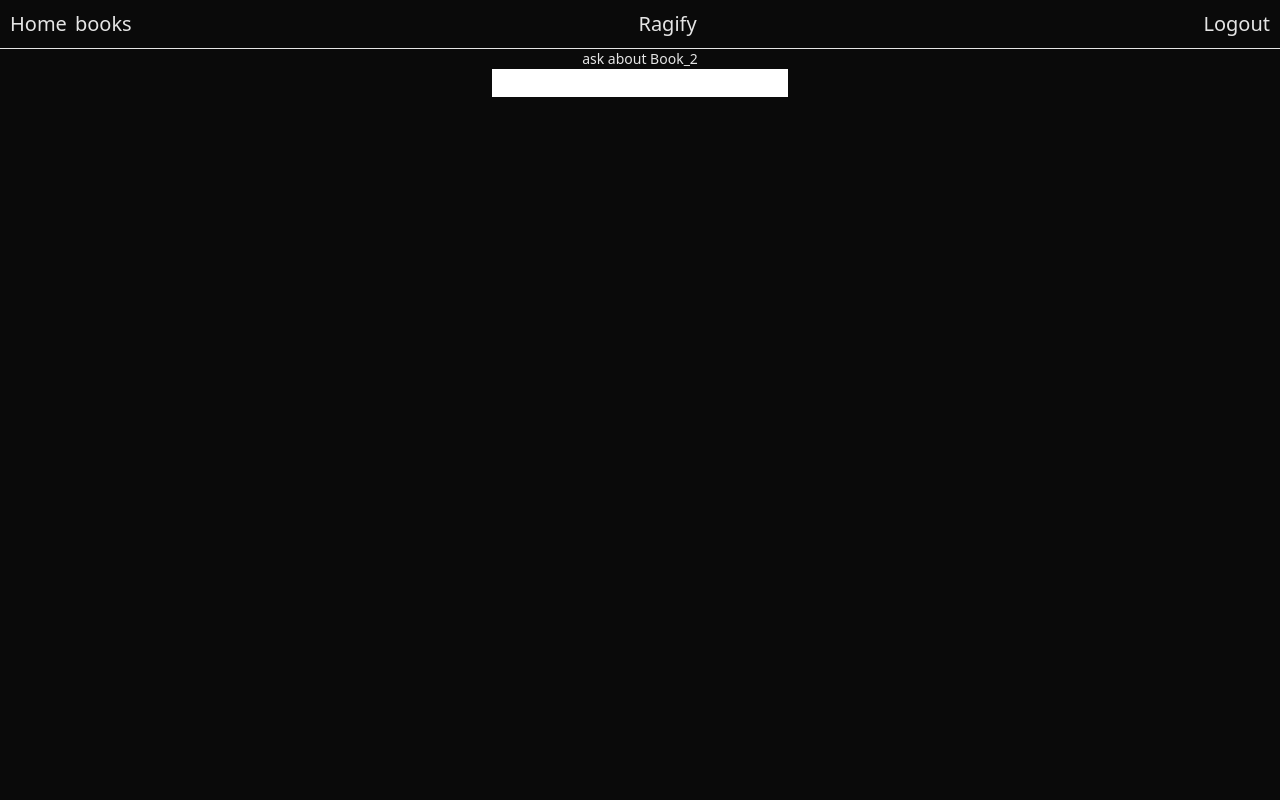
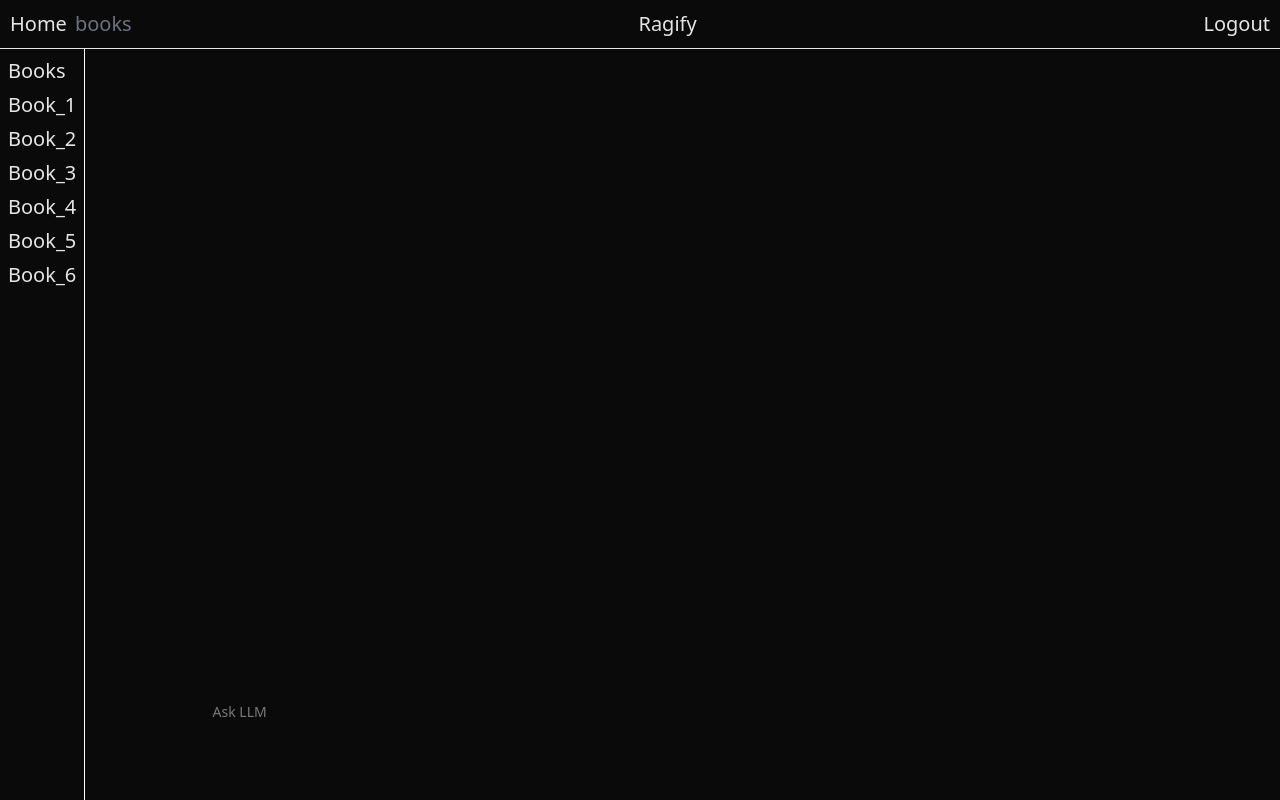
Before and after one commit to baboshi02/FILE_RAG, a React (Vite) app in the folder client/: page /books/Book_2 in a window 1280 px wide. Built offline with nearby package versions, Linux system fonts and the light colour scheme.

Commit message:
Added Basic Structure for llm and added books sidebar and fixed colour routing bug

```diff
--- /dev/null
+++ b/client/src/components/BooksSideBar.tsx
@@ -0,0 +1,17 @@
+import { Link } from "react-router";
+
+const BooksSideBar = () => {
+  return (
+    <div className="hidden sm:flex flex-col p-2 justify-start space-y-1.5 border-r border-r-white items-start">
+      <h3 className="">Books</h3>
+      <Link to={"/books/book_1"}>Book_1</Link>
+      <Link to={"/books/Book_2"}>Book_2</Link>
+      <Link to={"/books/Book_3"}>Book_3</Link>
+      <Link to={"/books/Book_4"}>Book_4</Link>
+      <Link to={"/books/Book_5"}>Book_5</Link>
+      <Link to={"/books/Book_6"}>Book_6</Link>
+    </div>
+  );
+};
+
+export default BooksSideBar;
--- a/client/src/components/TopBar.tsx
+++ b/client/src/components/TopBar.tsx
@@ -9,6 +9,7 @@
   { name: "Home", url: "/" },
   { name: "books", url: "/books" },
 ];
+//TODO: Add Text Area For returned text from llm
 const TopBar = () => {
   const location = useLocation();
   const pathName = location.pathname;
@@ -17,7 +18,13 @@
       <div className="space-x-2">
         {routes.map((route) => (
           <Link
-            className={pathName == route.url ? "text-gray-500" : ""}
+            className={
+              pathName == route.url && pathName == "/"
+                ? "text-gray-500"
+                : pathName.startsWith("/books") && route.url == "/books"
+                  ? "text-gray-500"
+                  : ""
+            }
             to={route.url}
           >
             {route.name}
--- a/client/src/main.tsx
+++ b/client/src/main.tsx
@@ -8,6 +8,7 @@
 import Main from "./pages/Main.tsx";
 import AskingLLM from "./pages/AskingLLM.tsx";
 import SignIn from "./pages/SignIn.tsx";
+import BooksLayout from "./pages/BooksLayout.tsx";
 
 createRoot(document.getElementById("root")!).render(
   <StrictMode>
@@ -16,8 +17,10 @@
         <Routes>
           <Route element={<App />}>
             <Route index element={<Main />} />
-            <Route path="/books" element={<Books />} />
-            <Route path="/books/:book_id" element={<AskingLLM />} />
+            <Route element={<BooksLayout />}>
+              <Route path="/books" element={<Books />} />
+              <Route path="/books/:book_id" element={<AskingLLM />} />
+            </Route>
           </Route>
           <Route path="/login" element={<Login />} />
           <Route path="/signin" element={<SignIn />} />
--- a/client/src/pages/App.tsx
+++ b/client/src/pages/App.tsx
@@ -5,9 +5,11 @@
 
 function App() {
   return (
-    <div className="h-full overflow-scroll">
+    <div className="h-full flex flex-col ">
       <TopBar />
-      <Outlet />
+      <div className="flex-1 overflow-scroll ">
+        <Outlet />
+      </div>
     </div>
   );
 }
--- a/client/src/pages/AskingLLM.tsx
+++ b/client/src/pages/AskingLLM.tsx
@@ -1,14 +1,23 @@
-import { useParams } from "react-router";
+import { Textarea } from "flowbite-react";
+//TODO: ADD Return back button
 const AskingLLM = () => {
-  const { book_id } = useParams();
   return (
-    <div className="flex flex-col items-center">
-      <label className="text-sm" htmlFor="ask-llm">
-        ask about {book_id}
-      </label>
-      <input className="bg-white" name="ask-llm" type="text" />
+    <div className=" h-full flex flex-col items-center justify-end p-2 ">
+      <CustomTextArea />
     </div>
   );
 };
 
+const CustomTextArea = () => {
+  return (
+    <div className=" w-[75vw] items-start flex flex-col ">
+      <Textarea
+        placeholder="Ask LLM "
+        required
+        rows={4}
+        className="resize-none"
+      />
+    </div>
+  );
+};
 export default AskingLLM;
--- /dev/null
+++ b/client/src/pages/BooksLayout.tsx
@@ -0,0 +1,15 @@
+import { Outlet } from "react-router";
+import BooksSideBar from "../components/BooksSideBar";
+
+const BooksLayout = () => {
+  return (
+    <div className="flex h-full">
+      <BooksSideBar />
+      <div className="flex-1">
+        <Outlet />
+      </div>
+    </div>
+  );
+};
+
+export default BooksLayout;
--- a/client/src/pages/Main.tsx
+++ b/client/src/pages/Main.tsx
@@ -2,7 +2,6 @@
 import MainSection from "../components/MainSection";
 import Section from "../components/Section";
 
-//TODO: Transfer all to path resolution @pathname
 const Main = () => {
   return (
     <div className="p-2.5">
--- a/client/src/pages/books.tsx
+++ b/client/src/pages/books.tsx
@@ -6,17 +6,6 @@
     <div className="">
       <div>Asking LLM Question</div>
       <FileUploader />
-      <div className="">
-        <div className="text-left flex flex-col">
-          <h3>Current Books</h3>
-          <Link to={"/books/book_1"}>Book_1</Link>
-          <Link to={"/books/Book_2"}>Book_2</Link>
-          <Link to={"/books/Book_3"}>Book_3</Link>
-          <Link to={"/books/Book_4"}>Book_4</Link>
-          <Link to={"/books/Book_5"}>Book_5</Link>
-          <Link to={"/books/Book_6"}>Book_6</Link>
-        </div>
-      </div>
     </div>
   );
 };
```
